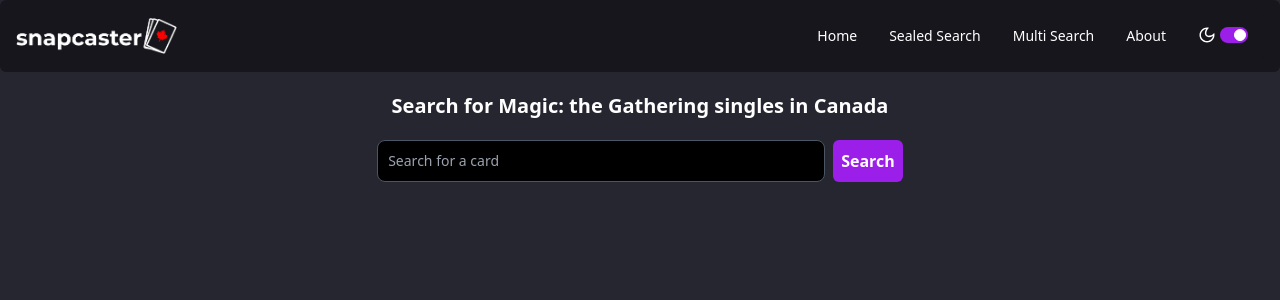
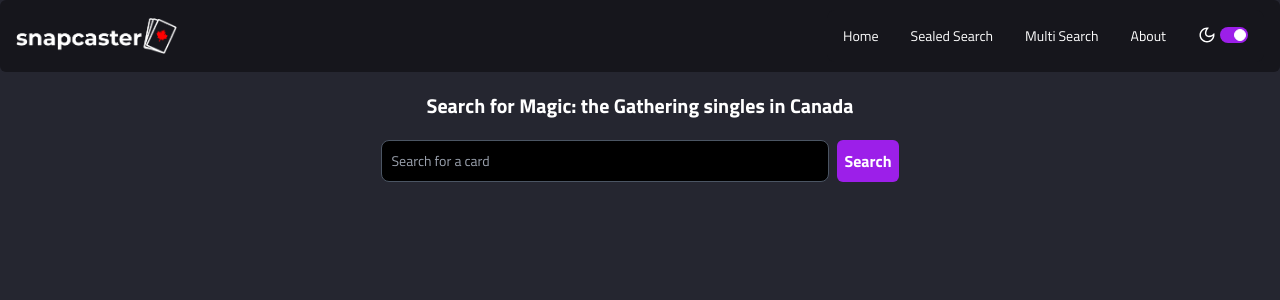
Before and after one commit to chrislegault/snapcasterv2-client, a React (Vite) app: page / in a window 1280 px wide. Shown: the top 300 px of the page. Built offline with nearby package versions, Linux system fonts and the light colour scheme.

Commit message:
changing font to Titilium web

```diff
--- a/src/index.css
+++ b/src/index.css
@@ -1,3 +1,6 @@
+
+@import url('https://fonts.googleapis.com/css2?family=Titillium+Web:ital,wght@0,200;0,300;0,400;0,600;0,700;0,900;1,200;1,300;1,400;1,600;1,700&display=swap');
+
 @tailwind base;
 @tailwind components;
 @tailwind utilities;
--- a/tailwind.config.cjs
+++ b/tailwind.config.cjs
@@ -11,6 +11,10 @@ module.exports = {
         darkerBackground: '#16161C',
         primary: '#9C1FE9',
       },
+      fontFamily: {
+        // Titillium Web
+        sans: ['Titillium Web', 'sans-serif'],
+      },
       variants: {
         extend: {
           backgroundColor: ['active'],
```
